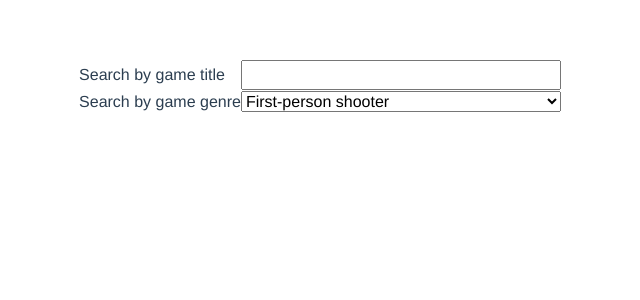
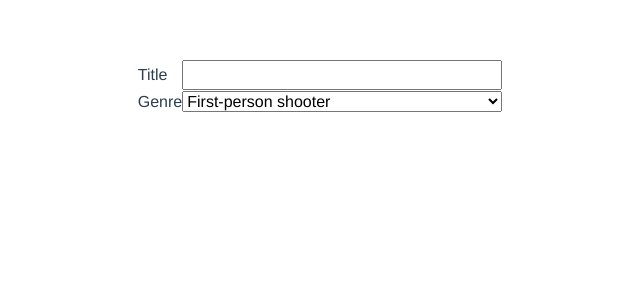
Before and after one commit to afreymiller/retro-game-cache, a Vue app: page / in a window 1280 px wide. Shown: the top 300 px of the page, without its empty margins (320-960 px from the left). Built offline with nearby package versions, Linux system fonts and the light colour scheme.

Commit message:
adding constants file

```diff
--- a/src/components/GenreSearchBar.vue
+++ b/src/components/GenreSearchBar.vue
@@ -1,6 +1,6 @@
 <template>
     <p>
-      <label for="b">Search by game genre</label>
+      <label for="b">{{label}}</label>
       <select  v-model="selected" name="genres" id="b" @change="changeGenre()">
         <option v-for="option in options" v-bind:key="option.value" v-bind:value="option.value">
           {{ option.text }}
@@ -10,6 +10,7 @@
 </template>
 
 <script>
+import Constants from '../utils/constants.js'
 import { mapActions } from 'vuex'
 
 
@@ -21,6 +22,7 @@ export default {
   data () {
     return {
       selected: "fps",
+      label: Constants.GENRE_LABEL,
       options: [
         {value: "adventure", text: "Adventure"},
         {value: "fps", text: "First-person shooter"},
--- a/src/components/SearchBar.vue
+++ b/src/components/SearchBar.vue
@@ -8,6 +8,7 @@
 <script>
 import GenreSearchBar from './GenreSearchBar.vue'
 import TitleSearchBar from './TitleSearchBar.vue'
+//import constants from '../utils/constants.js'
 
 export default {
   name: 'SearchBar',
--- a/src/components/TitleSearchBar.vue
+++ b/src/components/TitleSearchBar.vue
@@ -1,12 +1,13 @@
 <template>
   <p>
-    <label for="a">Search by game title </label>
+    <label for="a">{{label}} </label>
     <input id="a" type="text" v-model="search" @change="filterBySearch()">
   </p>
 </template>
 
 <script>
 import { mapActions } from 'vuex'
+import Constants from '../utils/constants.js'
 
 
 export default {
@@ -16,7 +17,8 @@ export default {
   },
   data () {
     return {
-      search: ''
+      search: '',
+      label: Constants.TITLE_LABEL
     }
   },
   watch: {
--- /dev/null
+++ b/src/utils/constants.js
@@ -0,0 +1,8 @@
+
+const TITLE_LABEL = "Title "
+const GENRE_LABEL = "Genre "
+
+export default {
+  TITLE_LABEL: TITLE_LABEL,
+  GENRE_LABEL: GENRE_LABEL
+}
```
